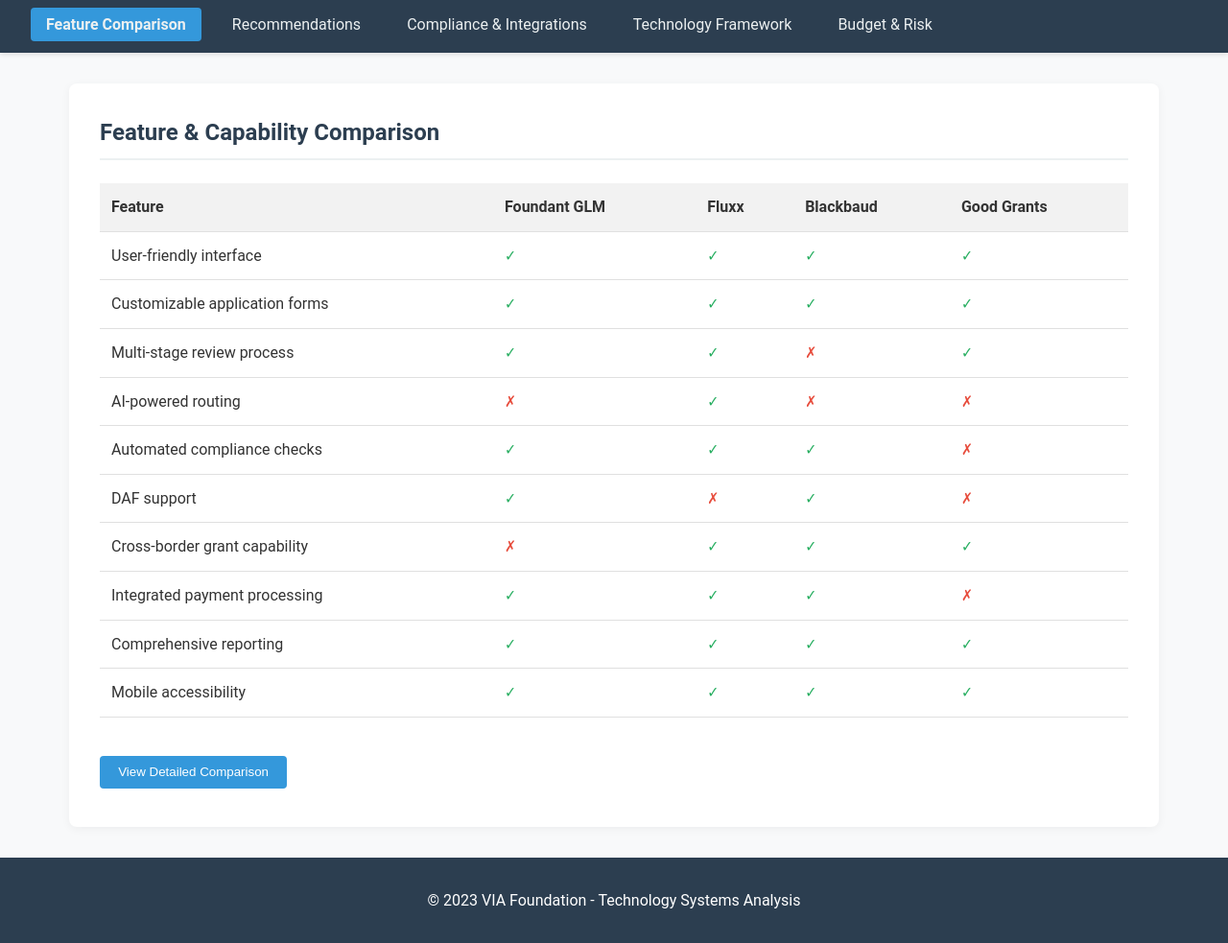
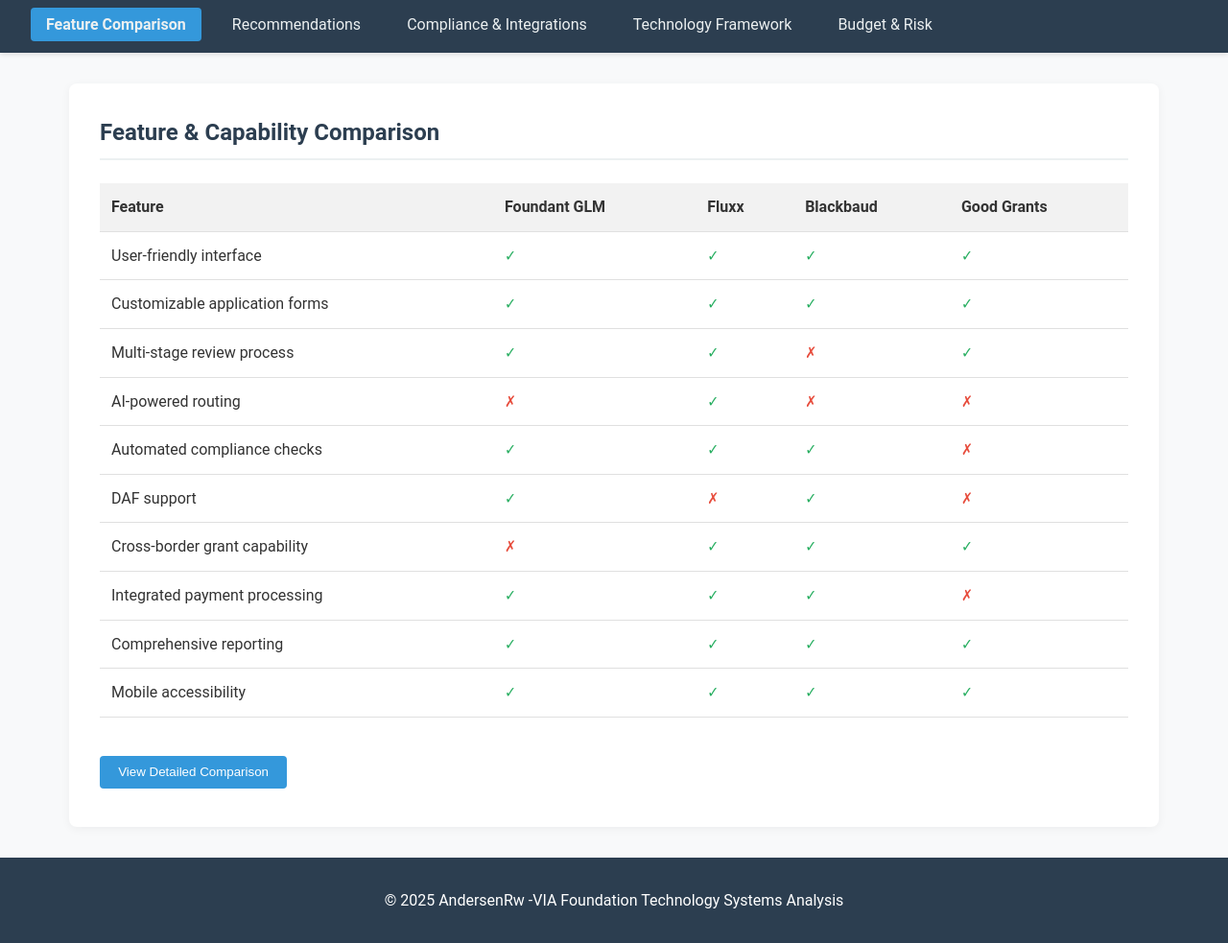
Before and after one commit to irachrist1/via, a plain HTML site: page index.html in a window 1280 px wide. Shown: the part 70-1053 px from the top of the page at 96% size. Drawn offline with nearby package versions, Linux system fonts and the light colour scheme.

Commit message:
Update index.html

```diff
--- a/index.html
+++ b/index.html
@@ -50,7 +50,7 @@
     </main>
 
     <footer>
-        <p>© 2023 VIA Foundation - Technology Systems Analysis</p>
+        <p>© 2025 AndersenRw -VIA Foundation Technology Systems Analysis</p>
     </footer>
 
     <!-- Modal container for expanded views -->
```
